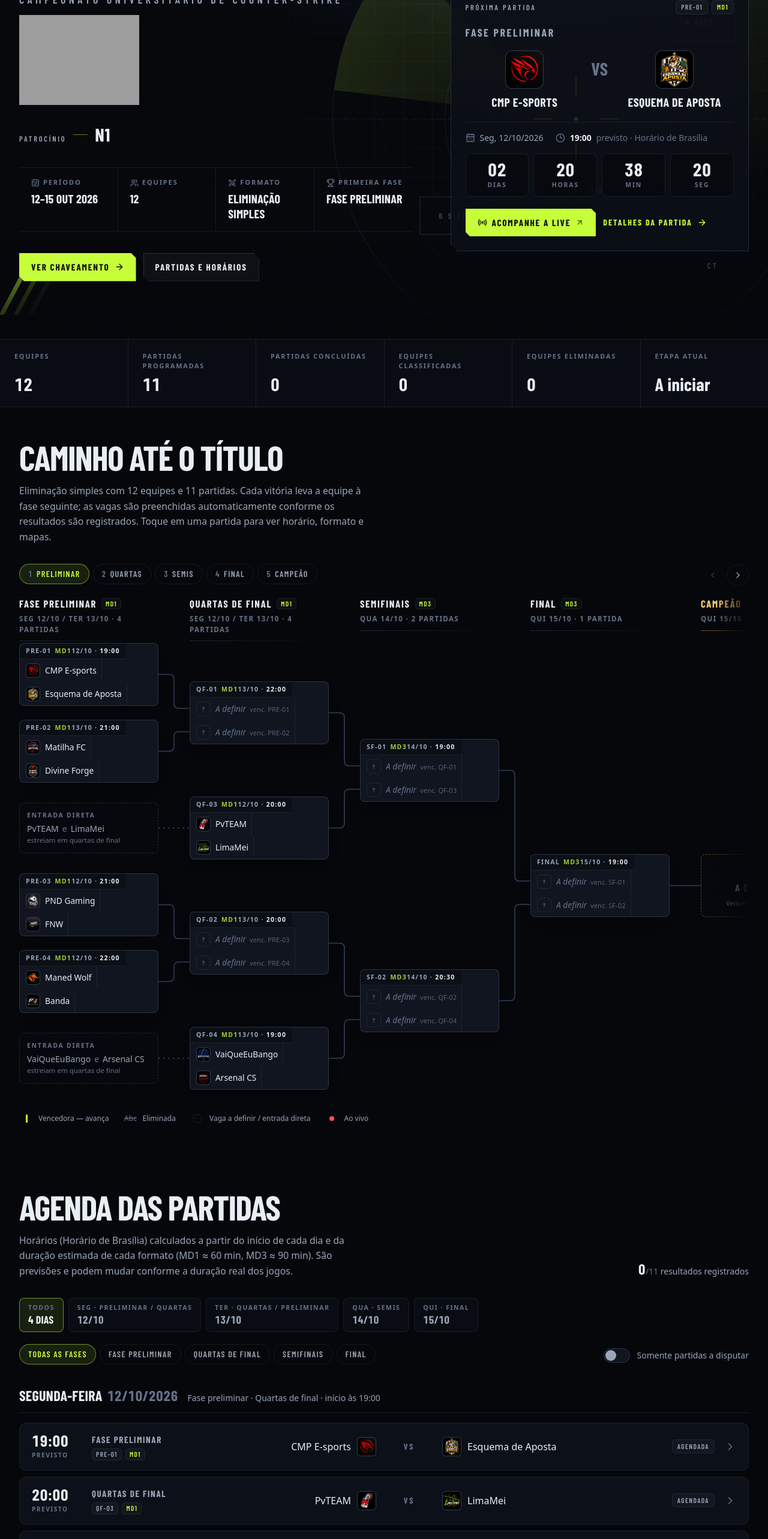
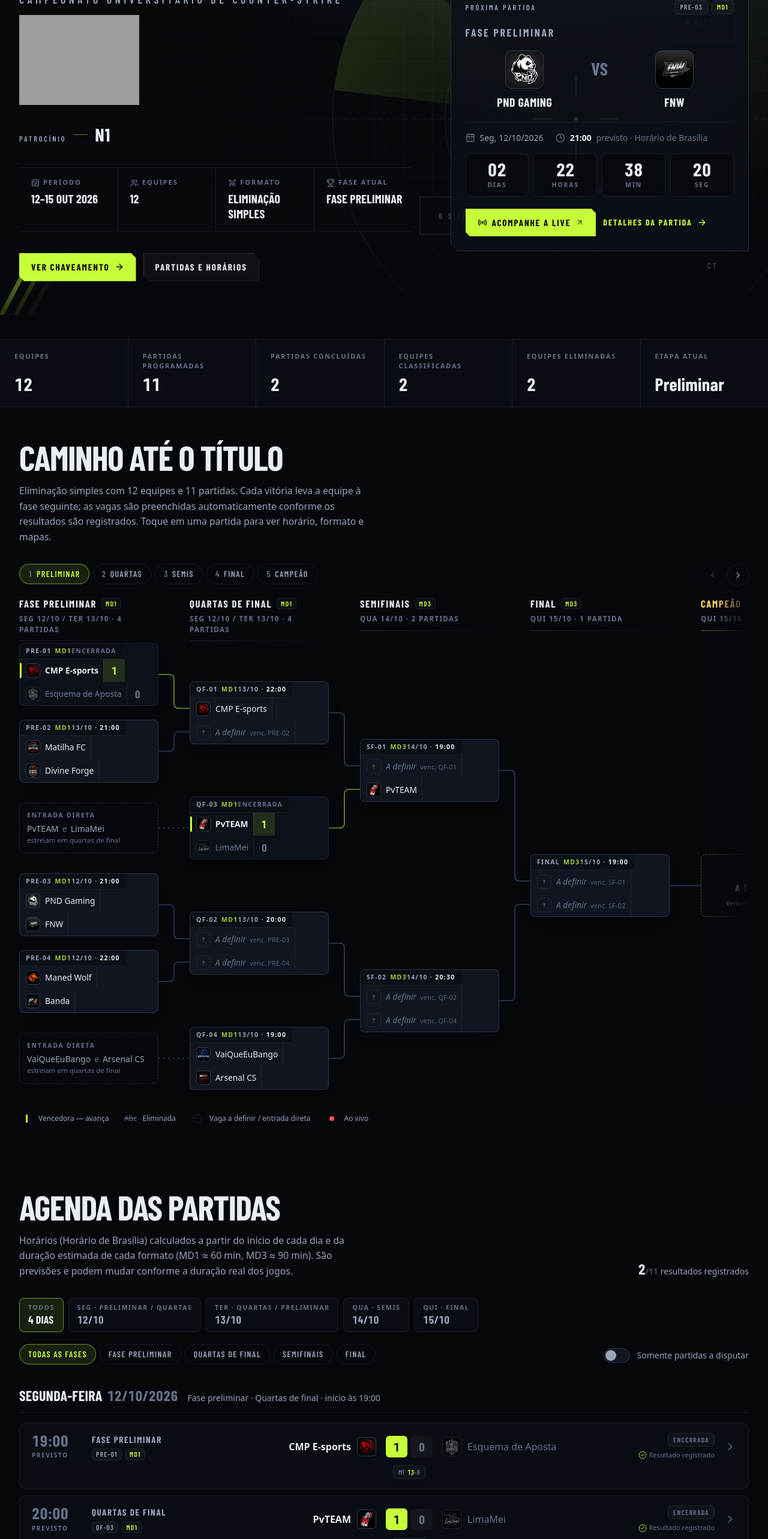
Before and after one commit to AndreSousa1/UEMG-champions, a React (Vite) app: page / in a window 1280 px wide. Shown: the part 234-2800 px from the top of the page at 60% size. Built offline with nearby package versions, Linux system fonts and the light colour scheme; grey boxes are pictures that could not be loaded; a web font is replaced by a local one.

Commit message:
partidas 1

```diff
--- a/src/data/matches.ts
+++ b/src/data/matches.ts
@@ -31,7 +31,7 @@
  */
 export const matches = defineMatches<TeamId, ScheduleDate>()([
   // 12/10 — Fase preliminar (MD1)
-  { id: 'PRE-01', stage: 'preliminary', format: 'MD1', date: '2026-10-12', order: 1, team1: { team: 'A' }, team2: { team: 'B' }, status: 'scheduled', maps: [] },
+  { id: 'PRE-01', stage: 'preliminary', format: 'MD1', date: '2026-10-12', order: 1, team1: { team: 'A' }, team2: { team: 'B' }, status: 'completed', maps: [{ rounds: [13, 9] }] },
   { id: 'PRE-02', stage: 'preliminary', format: 'MD1', date: '2026-10-13', order: 3, team1: { team: 'C' }, team2: { team: 'D' }, status: 'scheduled', maps: [] },
   { id: 'PRE-03', stage: 'preliminary', format: 'MD1', date: '2026-10-12', order: 3, team1: { team: 'E' }, team2: { team: 'F' }, status: 'scheduled', maps: [] },
   { id: 'PRE-04', stage: 'preliminary', format: 'MD1', date: '2026-10-12', order: 4, team1: { team: 'G' }, team2: { team: 'H' }, status: 'scheduled', maps: [] },
@@ -39,7 +39,7 @@
   // 13/10 — Quartas de final (MD1)
   { id: 'QF-01', stage: 'quarterfinal', format: 'MD1', date: '2026-10-13', order: 4, team1: { winnerOf: 'PRE-01' }, team2: { winnerOf: 'PRE-02' }, status: 'scheduled', maps: [] },
   { id: 'QF-02', stage: 'quarterfinal', format: 'MD1', date: '2026-10-13', order: 2, team1: { winnerOf: 'PRE-03' }, team2: { winnerOf: 'PRE-04' }, status: 'scheduled', maps: [] },
-  { id: 'QF-03', stage: 'quarterfinal', format: 'MD1', date: '2026-10-12', order: 2, team1: { team: 'I' }, team2: { team: 'J' }, status: 'scheduled', maps: [] },
+  { id: 'QF-03', stage: 'quarterfinal', format: 'MD1', date: '2026-10-12', order: 2, team1: { team: 'I' }, team2: { team: 'J' }, status: 'completed', maps: [{ rounds: [13, 10] }] },
   { id: 'QF-04', stage: 'quarterfinal', format: 'MD1', date: '2026-10-13', order: 1, team1: { team: 'K' }, team2: { team: 'L' }, status: 'scheduled', maps: [] },
 
   // 14/10 — Semifinais (MD3)
```
